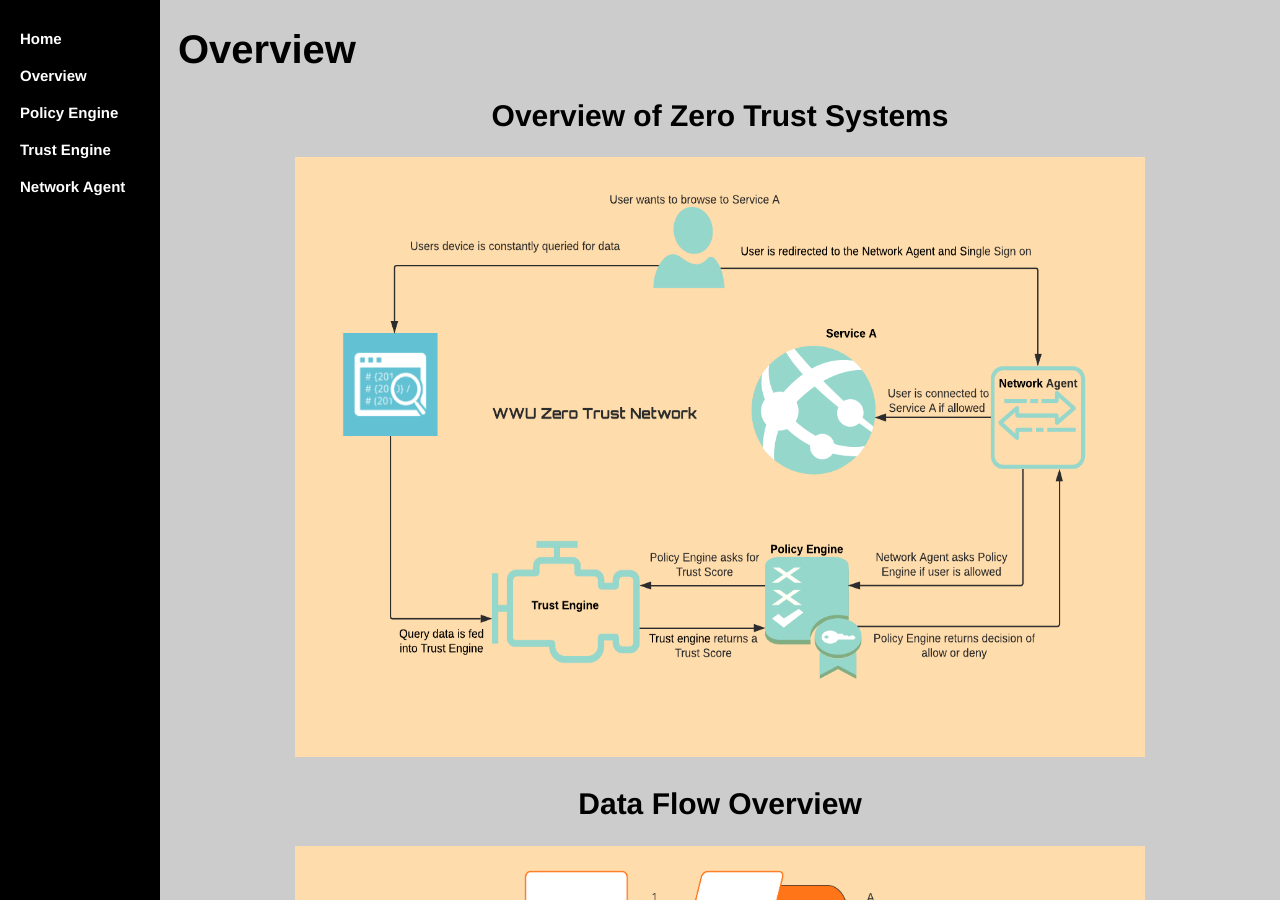
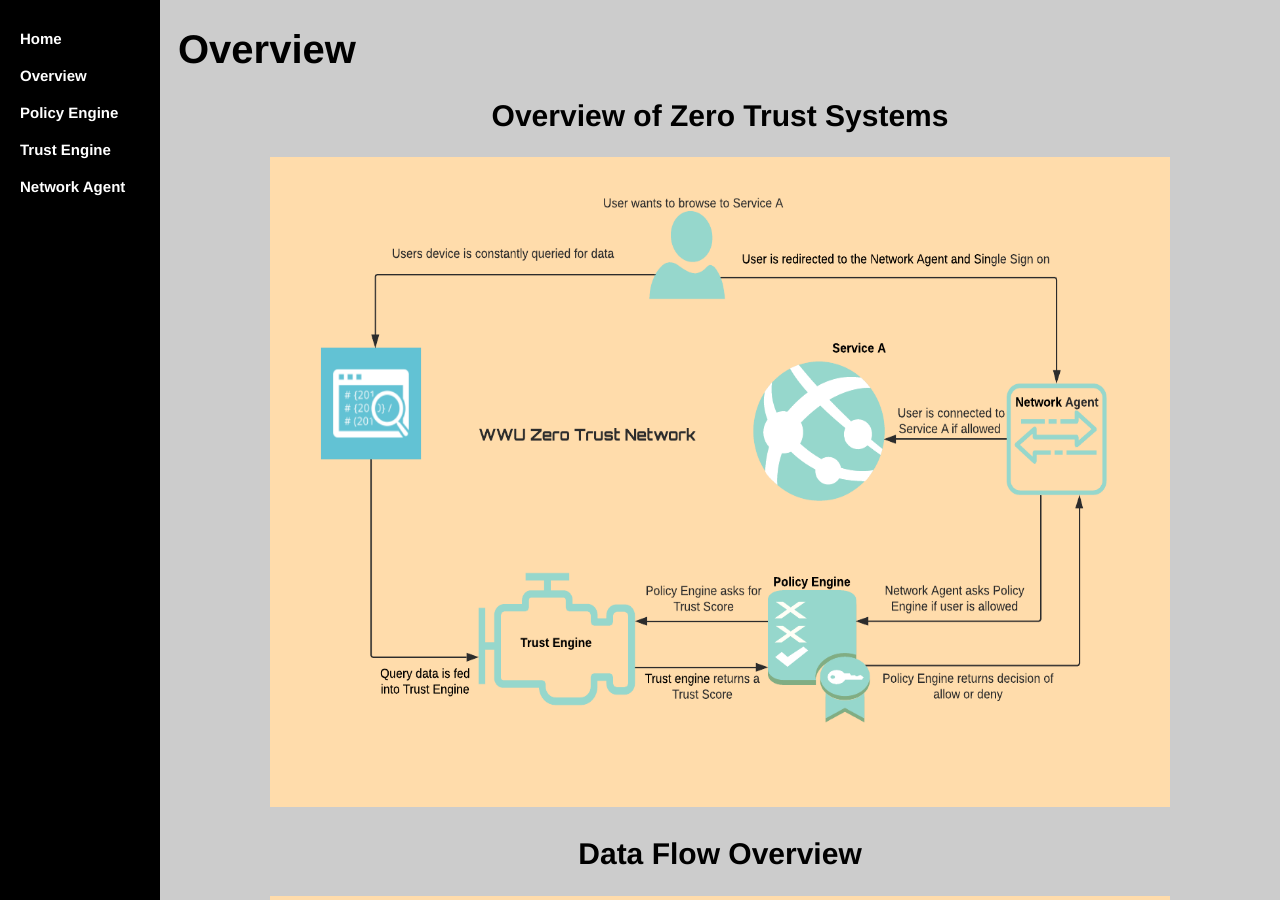
Before and after one commit to WWUZeroTrust/WWUZeroTrust.github.io, a Jekyll site: the page Documentation/index.html, which Jekyll copies as it is, in a window 1280 px wide and 900 px high. Built offline with Jekyll 4.4.1, drawn with Linux system fonts in a browser that asks for light colours.

Commit message:
Update index.html

```diff
--- a/Documentation/index.html
+++ b/Documentation/index.html
@@ -81,12 +81,12 @@
 	<h1>Overview</h1>
 	<h2><center>Overview of Zero Trust Systems</center></h2>
 		<p><center>
-		<img src="/image/Zero Trust Network Overview.png" alt="hi" class="inline" height="600" width="850"/>
+		<img src="/image/Zero Trust Network Overview.png" alt="hi" class="inline" height="650" width="900"/>
 		</p>
 	<h2><center>Data Flow Overview</center></h2>
 
 	<p><center>
-  		<img src="/image/Flowchart.png" alt="hi" class="inline" height="600" width="850"/>
+  		<img src="/image/Flowchart.png" alt="hi" class="inline" height="650" width="900"/>
 	</p>
 	<table class="tableizer-table">
 <thead><tr class="tableizer-firstrow"><td>1. <a href="https://github.com/kolide/fleet">Kolide Fleet</a> server runs a scheduled query pack on the client machine that already has <a href="https://github.com/osquery/osquery">osquery</a> installed on it.</td><td>A. The users goes to log into the secured application and <a href="https://github.com/authelia/authelia">Authelia</a> authenticates the user via their username and password.</td></tr></thead><tbody>
```
